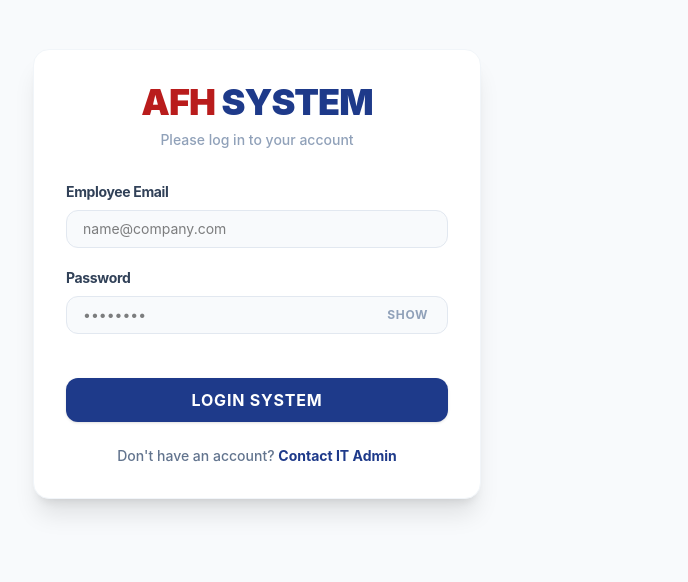
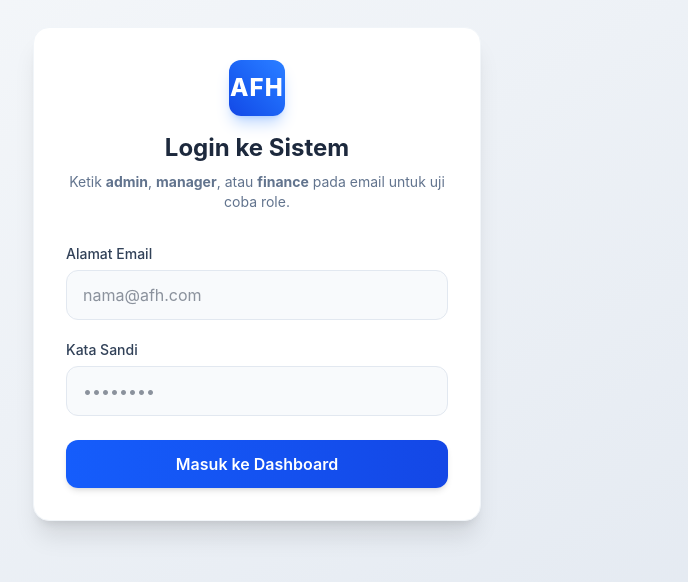
Before and after one commit to kireistar/AFH, a React (Vite) app in the folder client/: page /login in a window 1280 px wide. Shown: the part 126-708 px from the top of the page, without its empty margins (383-1071 px from the left). Built offline with nearby package versions, Linux system fonts and the light colour scheme.

Commit message:
New Auth and Routing Feature

```diff
--- a/client/src/App.jsx
+++ b/client/src/App.jsx
@@ -1,14 +1,14 @@
 import React, { Suspense, lazy } from 'react';
 import { BrowserRouter as Router, Routes, Route, Navigate } from 'react-router-dom';
+import { AuthProvider } from './hooks/useAuth';
+import ProtectedRoute from './components/ProtectedRoute';
 
-// Lazy loading components for faster initial page load (Code Splitting)
 const Login = lazy(() => import('./pages/auth/Login'));
 const UserDashboard = lazy(() => import('./pages/user/UserDashboard'));
 const AdminDashboard = lazy(() => import('./pages/admin/AdminDashboard'));
 const ManagerDashboard = lazy(() => import('./pages/manager/ManagerDashboard'));
 const FinanceDashboard = lazy(() => import('./pages/finance/FinanceDashboard'));
 
-// Loading Fallback Component (Prevents blank screen during lazy loading)
 const PageLoader = () => (
   <div className="min-h-screen flex items-center justify-center bg-[#F8FAFC]">
     <div className="w-8 h-8 border-4 border-[#1E3A8A] border-t-transparent rounded-full animate-spin"></div>
@@ -16,49 +16,35 @@ const PageLoader = () => (
 );
 
 function App() {
-  // Mock variables kept from original
-  const isAuth = false;
-  const userRole = 'user';
-
   return (
+    <AuthProvider>
       <Router>
         <Suspense fallback={<PageLoader />}>
           <Routes>
-          {/* Default route - redirect to login */}
             <Route path="/" element={<Navigate to="/login" replace />} />
-
-          {/* Login Page */}
             <Route path="/login" element={<Login />} />
 
-          {/* User Dashboard */}
-          <Route
-            path="/user/*"
-            element={<UserDashboard />}
-          />
+            <Route element={<ProtectedRoute allowedRoles={['user']} />}>
+              <Route path="/user/*" element={<UserDashboard />} />
+            </Route>
 
-          {/* Admin Dashboard */}
-          <Route
-            path="/admin/*"
-            element={<AdminDashboard />}
-          />
+            <Route element={<ProtectedRoute allowedRoles={['admin']} />}>
+              <Route path="/admin/*" element={<AdminDashboard />} />
+            </Route>
 
-          {/* Manager Dashboard */}
-          <Route
-            path="/manager/*"
-            element={<ManagerDashboard />}
-          />
+            <Route element={<ProtectedRoute allowedRoles={['manager']} />}>
+              <Route path="/manager/*" element={<ManagerDashboard />} />
+            </Route>
 
-          {/* Finance Dashboard */}
-          <Route
-            path="/finance/*"
-            element={<FinanceDashboard />}
-          />
+            <Route element={<ProtectedRoute allowedRoles={['finance']} />}>
+              <Route path="/finance/*" element={<FinanceDashboard />} />
+            </Route>
 
-          {/* Catch-all for undefined URLs */}
             <Route path="*" element={<Navigate to="/login" replace />} />
           </Routes>
         </Suspense>
       </Router>
+    </AuthProvider>
   );
 }
 
--- /dev/null
+++ b/client/src/components/ProtectedRoute.jsx
@@ -0,0 +1,19 @@
+import React from 'react';
+import { Navigate, Outlet } from 'react-router-dom';
+import { useAuth } from '../hooks/useAuth';
+
+const ProtectedRoute = ({ allowedRoles }) => {
+  const { isAuth, userRole } = useAuth();
+
+  if (!isAuth) {
+    return <Navigate to="/login" replace />;
+  }
+
+  if (allowedRoles && !allowedRoles.includes(userRole)) {
+    return <Navigate to={`/${userRole}`} replace />;
+  }
+
+  return <Outlet />;
+};
+
+export default ProtectedRoute;
--- /dev/null
+++ b/client/src/hooks/useAuth.jsx
@@ -0,0 +1,32 @@
+import React, { createContext, useContext, useState } from 'react';
+
+const AuthContext = createContext(null);
+
+export const AuthProvider = ({ children }) => {
+  const [isAuth, setIsAuth] = useState(() => !!localStorage.getItem('userRole'));
+  const [userRole, setUserRole] = useState(() => localStorage.getItem('userRole') || '');
+
+  const login = (role) => {
+    localStorage.setItem('userRole', role);
+    setIsAuth(true);
+    setUserRole(role);
+  };
+
+  const logout = () => {
+    localStorage.removeItem('userRole');
+    setIsAuth(false);
+    setUserRole('');
+  };
+
+  return (
+    <AuthContext.Provider value={{ isAuth, userRole, login, logout }}>
+      {children}
+    </AuthContext.Provider>
+  );
+};
+
+export const useAuth = () => {
+  const context = useContext(AuthContext);
+  if (!context) throw new Error('useAuth harus di dalam AuthProvider');
+  return context;
+};
--- a/client/src/pages/auth/Login.jsx
+++ b/client/src/pages/auth/Login.jsx
@@ -1,67 +1,78 @@
 import React, { useState } from 'react';
+import { useNavigate } from 'react-router-dom';
+import { useAuth } from '../../hooks/useAuth';
 
-export default function Login() {
-    const [showPassword, setShowPassword] = useState(false);
+function Login() {
+  const [email, setEmail] = useState('');
+  const [password, setPassword] = useState('');
+  const { login } = useAuth();
+  const navigate = useNavigate();
+
+  const handleMockLogin = (e) => {
+    e.preventDefault();
+
+    let assignedRole = 'user';
+    if (email.includes('admin')) assignedRole = 'admin';
+    else if (email.includes('manager')) assignedRole = 'manager';
+    else if (email.includes('finance')) assignedRole = 'finance';
+
+    login(assignedRole);
+    navigate(`/${assignedRole}`);
+  };
 
   return (
-        <main className="min-h-screen flex items-center justify-center bg-[#F8FAFC] px-4 sm:px-6 font-sans">
-            <section className="bg-white p-6 sm:p-8 rounded-2xl shadow-xl w-full max-w-md border border-slate-100">
-                <header className="mb-6 sm:mb-8 text-center">
-                    <h1 className="text-3xl sm:text-4xl font-black tracking-tight uppercase mb-2">
-                        <span className="text-[#B91C1C]">AFH</span>
-                        <span className="text-[#1E3A8A]"> System</span>
-                    </h1>
-                    <p className="text-sm font-medium text-slate-400">Please log in to your account</p>
-                </header>
+    <div className="min-h-screen flex items-center justify-center bg-linear-to-br from-slate-50 to-slate-200 p-6">
+      <div className="w-full max-w-md bg-white rounded-2xl shadow-xl border border-slate-100 p-8 space-y-8">
 
-                <form className="space-y-4 sm:space-y-5" onSubmit={(e) => e.preventDefault()}>
-                    <div className="space-y-2">
-                        <label htmlFor="email" className="block text-sm font-bold text-slate-700 tracking-tight">
-                            Employee Email
-                        </label>
+        {/* Header Section */}
+        <div className="text-center">
+          <div className="w-14 h-14 bg-linear-to-tr from-blue-700 to-blue-500 rounded-xl mx-auto flex items-center justify-center shadow-lg shadow-blue-500/30 mb-4">
+            <span className="text-white font-extrabold text-2xl tracking-wider">AFH</span>
+          </div>
+          <h2 className="text-2xl font-bold text-slate-800">Login ke Sistem</h2>
+          <p className="mt-2 text-sm text-slate-500">
+            Ketik <strong>admin</strong>, <strong>manager</strong>, atau <strong>finance</strong> pada email untuk uji coba role.
+          </p>
+        </div>
+
+        {/* Form Section */}
+        <form onSubmit={handleMockLogin} className="space-y-6">
+          <div className="space-y-5">
+            <div>
+              <label className="block text-sm font-medium text-slate-700 mb-1.5">Alamat Email</label>
               <input
-                            id="email"
                 type="email"
-                            placeholder="name@company.com"
-                            className="w-full px-4 py-2.5 sm:py-2 bg-slate-50 border border-slate-200 rounded-xl text-sm focus:ring-2 focus:ring-[#1E3A8A] outline-none transition-all"
                 required
+                className="w-full px-4 py-3 bg-slate-50 border border-slate-200 rounded-xl text-slate-800 focus:outline-none focus:ring-2 focus:ring-blue-500/50 focus:border-blue-500 transition-all"
+                placeholder="nama@afh.com"
+                value={email}
+                onChange={(e) => setEmail(e.target.value)}
               />
             </div>
-
-                    <div className="space-y-2">
-                        <label htmlFor="password" className="block text-sm font-bold text-slate-700 tracking-tight">
-                            Password
-                        </label>
-                        <div className="relative">
+            <div>
+              <label className="block text-sm font-medium text-slate-700 mb-1.5">Kata Sandi</label>
               <input
-                                id="password"
-                                type={showPassword ? "text" : "password"}
+                type="password"
+                required
+                className="w-full px-4 py-3 bg-slate-50 border border-slate-200 rounded-xl text-slate-800 focus:outline-none focus:ring-2 focus:ring-blue-500/50 focus:border-blue-500 transition-all"
                 placeholder="••••••••"
-                                className="w-full px-4 py-2.5 sm:py-2 bg-slate-50 border border-slate-200 rounded-xl text-sm focus:ring-2 focus:ring-[#1E3A8A] outline-none transition-all"
-                                required
+                value={password}
+                onChange={(e) => setPassword(e.target.value)}
               />
-                            <button
-                                type="button"
-                                onClick={() => setShowPassword(!showPassword)}
-                                className="absolute right-3 top-1/2 -translate-y-1/2 text-slate-400 hover:text-[#1E3A8A] text-xs font-bold uppercase tracking-wider p-2"
-                            >
-                                {showPassword ? "Hide" : "Show"}
-                            </button>
             </div>
           </div>
 
           <button
             type="submit"
-                        className="w-full bg-[#1E3A8A] text-white py-3 sm:py-2.5 rounded-xl font-bold uppercase tracking-wider hover:bg-blue-900 active:scale-95 transition-all duration-200 shadow-sm mt-6"
+            className="w-full py-3 px-4 text-white font-semibold bg-linear-to-r from-blue-600 to-blue-700 rounded-xl hover:from-blue-700 hover:to-blue-800 focus:ring-4 focus:ring-blue-500/30 transition-all shadow-md hover:shadow-lg transform hover:-translate-y-0.5"
           >
-                        Login System
+            Masuk ke Dashboard
           </button>
         </form>
 
-                <footer className="mt-6 text-center text-sm font-medium text-slate-500">
-                    Don't have an account? <button className="text-[#1E3A8A] hover:underline font-bold">Contact IT Admin</button>
-                </footer>
-            </section>
-        </main>
+      </div>
+    </div>
   );
 }
+
+export default Login;
```
Also changed, not shown: 1 other file (tests, documents, lock files or other folders). Lines whose indentation alone changed are shown as unchanged.
